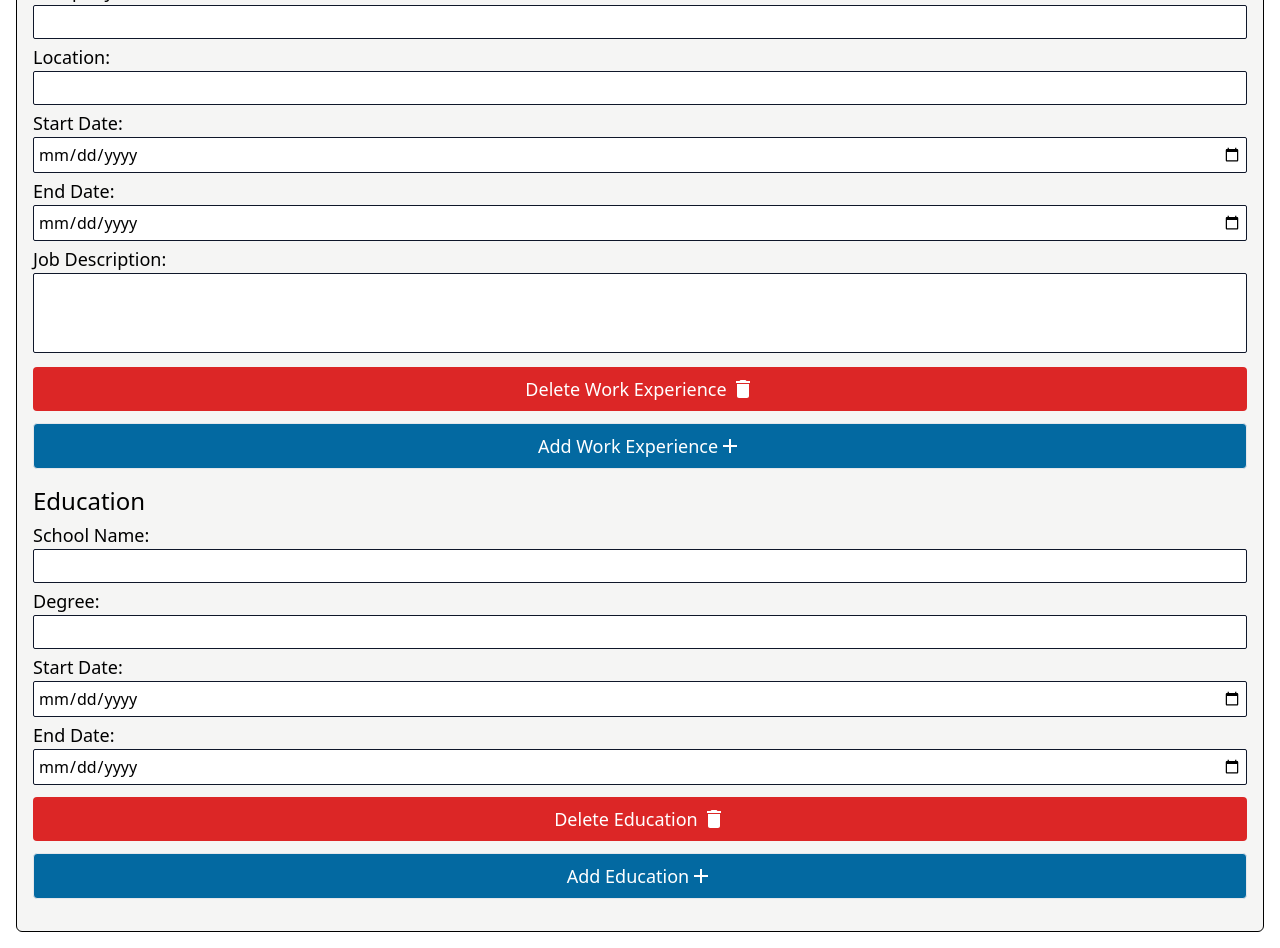
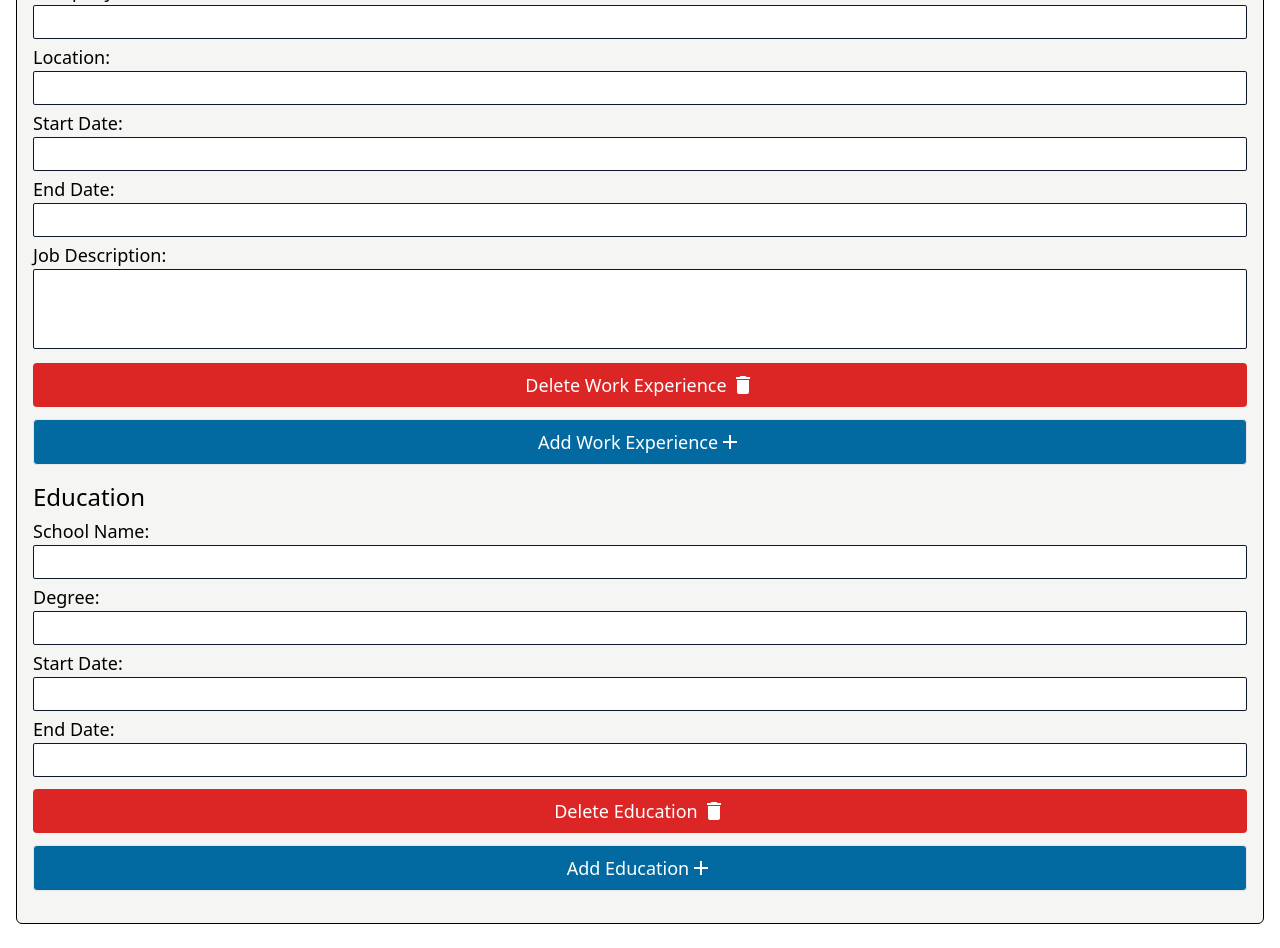
Before and after one commit to nacen-dev/cv-app, a React (Create React App) app: page / in a window 1280 px wide. Shown: the part 1200-2148 px from the top of the page. Built offline with nearby package versions, Linux system fonts and the light colour scheme.

Commit message:
Change type of date to type text

```diff
--- a/src/components/CVEdit/CVEdit.tsx
+++ b/src/components/CVEdit/CVEdit.tsx
@@ -254,7 +254,7 @@ export class CVEdit extends Component<Props> {
                     Start Date:{" "}
                   </label>
                   <input
-                    type="date"
+                    type="text"
                     name="startDate"
                     value={workExperience.startDate}
                     onChange={(event) =>
@@ -272,7 +272,7 @@ export class CVEdit extends Component<Props> {
                     End Date:{" "}
                   </label>
                   <input
-                    type="date"
+                    type="text"
                     name="endDate"
                     value={workExperience.endDate}
                     onChange={(event) =>
@@ -360,7 +360,7 @@ export class CVEdit extends Component<Props> {
                   onChange={(event) => handleEducationChange(event, educ.id)}
                   id={`${educ.id}-startDate`}
                   name="startDate"
-                  type="date"
+                  type="text"
                 />
               </li>
               <li>
@@ -373,7 +373,7 @@ export class CVEdit extends Component<Props> {
                   onChange={(event) => handleEducationChange(event, educ.id)}
                   id={`${educ.id}-endDate`}
                   name="endDate"
-                  type="date"
+                  type="text"
                 />
               </li>
               <li className="my-2">
```
